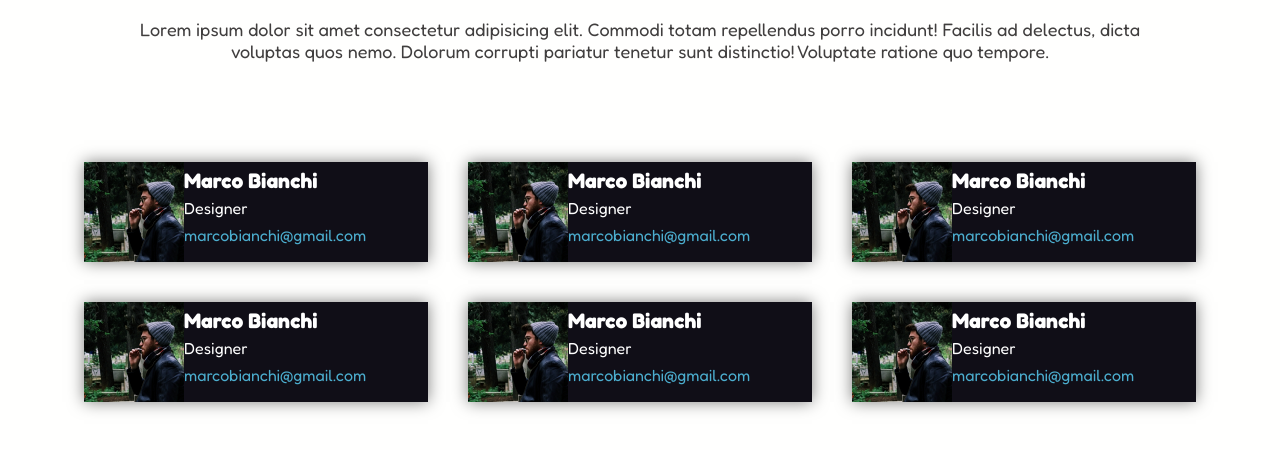
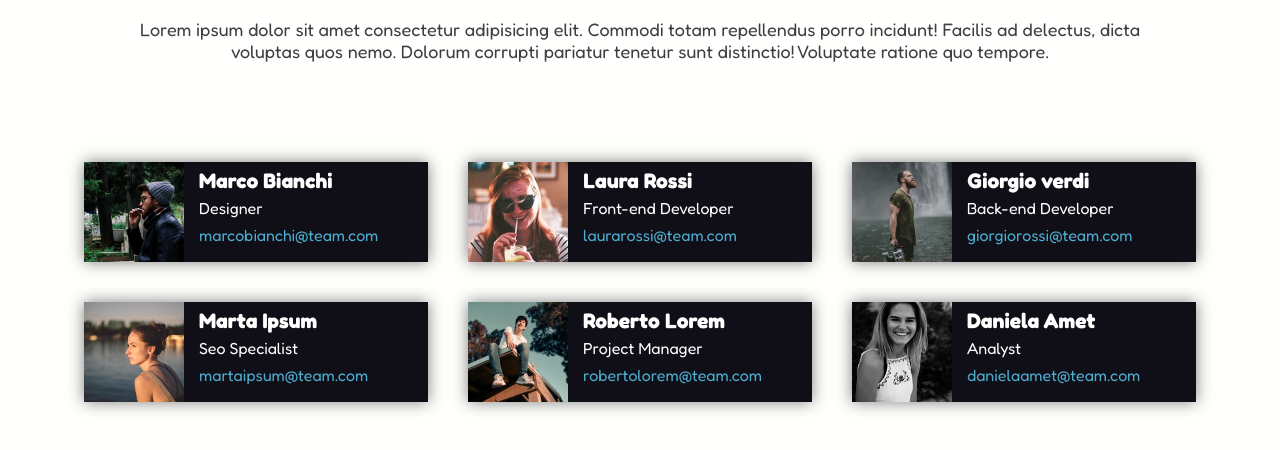
Before and after one commit to Vahidone/html-css-float-cards, a plain HTML site: page index.html in a window 1280 px wide. Shown: the part 108-558 px from the top of the page. Drawn offline with Linux system fonts and the light colour scheme.

Commit message:
[add]: other images&info

```diff
--- a/css/style.css
+++ b/css/style.css
@@ -53,6 +53,9 @@ p{
 .contenuti{
   float: left;
 }
+.card .contenuti{
+  margin-left: 15px;
+}
 .card .contenuti span{
   display: block;
   font-size: 16px;
--- a/index.html
+++ b/index.html
@@ -20,57 +20,57 @@
             <div class="contenuti">
               <h3>Marco Bianchi</h3>
               <span>Designer</span>
-              <a href="#">marcobianchi@gmail.com</a>
+              <a href="#">marcobianchi@team.com</a>
             </div>
           </div>
         </div>
         <div class="column">
           <div class="card clearfix">
-            <img src="img/male1.png" alt="male1">
+            <img src="img/female1.png" alt="female1">
             <div class="contenuti">
-              <h3>Marco Bianchi</h3>
-              <span>Designer</span>
-              <a href="#">marcobianchi@gmail.com</a>
+              <h3>Laura Rossi</h3>
+              <span>Front-end Developer</span>
+              <a href="#">laurarossi@team.com</a>
             </div>
           </div>
         </div>
         <div class="column">
           <div class="card clearfix">
-            <img src="img/male1.png" alt="male1">
+            <img src="img/male2.png" alt="male2">
             <div class="contenuti">
-              <h3>Marco Bianchi</h3>
-              <span>Designer</span>
-              <a href="#">marcobianchi@gmail.com</a>
+              <h3>Giorgio verdi</h3>
+              <span>Back-end Developer</span>
+              <a href="#">giorgiorossi@team.com</a>
             </div>
           </div>
         </div>
         <div class="column">
           <div class="card clearfix">
-            <img src="img/male1.png" alt="male1">
+            <img src="img/female2.png" alt="female2">
             <div class="contenuti">
-              <h3>Marco Bianchi</h3>
-              <span>Designer</span>
-              <a href="#">marcobianchi@gmail.com</a>
+              <h3>Marta Ipsum</h3>
+              <span>Seo Specialist</span>
+              <a href="#">martaipsum@team.com</a>
             </div>
           </div>
         </div>
         <div class="column">
           <div class="card clearfix">
-            <img src="img/male1.png" alt="male1">
+            <img src="img/male3.png" alt="male3">
             <div class="contenuti">
-              <h3>Marco Bianchi</h3>
-              <span>Designer</span>
-              <a href="#">marcobianchi@gmail.com</a>
+              <h3>Roberto Lorem</h3>
+              <span>Project Manager</span>
+              <a href="#">robertolorem@team.com</a>
             </div>
           </div>
         </div>
         <div class="column">
           <div class="card clearfix">
-            <img src="img/male1.png" alt="male1">
+            <img src="img/female3.png" alt="female3">
             <div class="contenuti">
-              <h3>Marco Bianchi</h3>
-              <span>Designer</span>
-              <a href="#">marcobianchi@gmail.com</a>
+              <h3>Daniela Amet</h3>
+              <span>Analyst</span>
+              <a href="#">danielaamet@team.com</a>
             </div>
           </div>
         </div>
```
